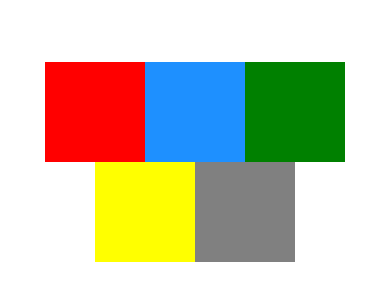
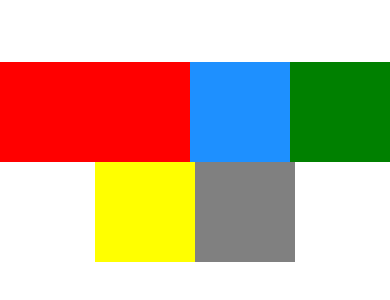
Before and after one commit to LukeConnors/DateActually, a React Native app: screen / in a window 390 px wide. Shown: the part 260-560 px from the top of the page. Built offline with nearby package versions, Linux system fonts and the light colour scheme.

Commit message:
more css, flex types

```diff
--- a/App.js
+++ b/App.js
@@ -26,7 +26,9 @@ export default function App() {
   }}>
  <View style={{
   backgroundColor: "red",
-  width: 100,
+  flexBasis: 100, //flex basis can set width or height
+  flexGrow: 1,
+  // width: 100,
   height: 100,
  }}>
  </View>
```
